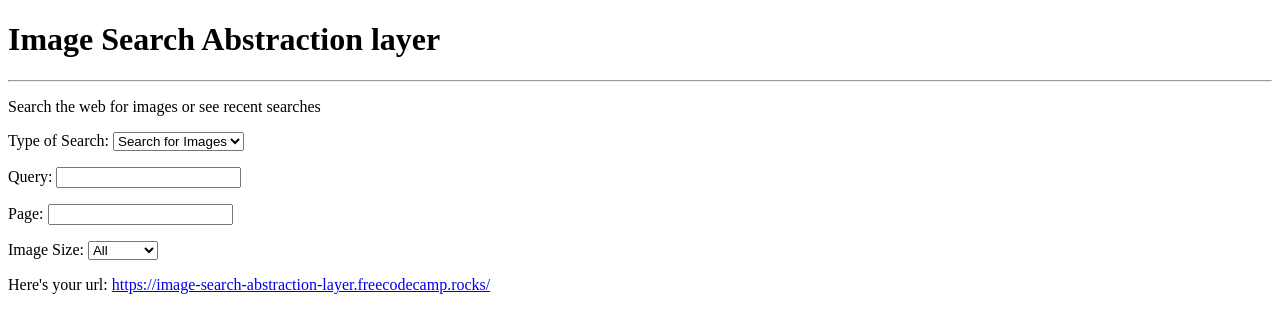
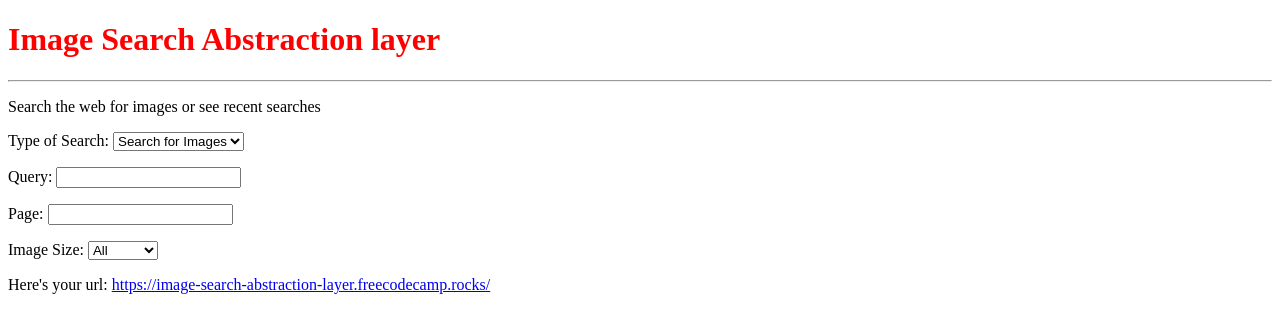
Before and after one commit to aliveevie/Image_search_abstration_layer, a website: page public/index.html in a window 1280 px wide. Drawn offline with Linux system fonts and the light colour scheme.

Commit message:
feat/add creat public/index.css

```diff
--- /dev/null
+++ b/public/index.css
@@ -0,0 +1,4 @@
+h1{
+    font: 100;
+    color: red;
+}
--- a/public/index.html
+++ b/public/index.html
@@ -3,6 +3,7 @@
 <head>
     <meta charset="UTF-8">
     <meta name="viewport" content="width=device-width, initial-scale=1.0">
+    <link href="./index.css" rel="stylesheet">
     <title>Image Search Abstraction</title>
 </head>
 <body>
@@ -50,12 +51,12 @@
                 queryInput.disabled = true;
                 pageInput.disabled = true;
                 sizeSelection.disabled = true;
-            }
+            }else{
             // Enable the input elements for other options
             queryInput.disabled = false;
             pageInput.disabled = false;
             sizeSelection.disabled = false;
-
+            }
 
             const query = queryInput.value.trim();
             const page = pageInput.value.trim();
```
